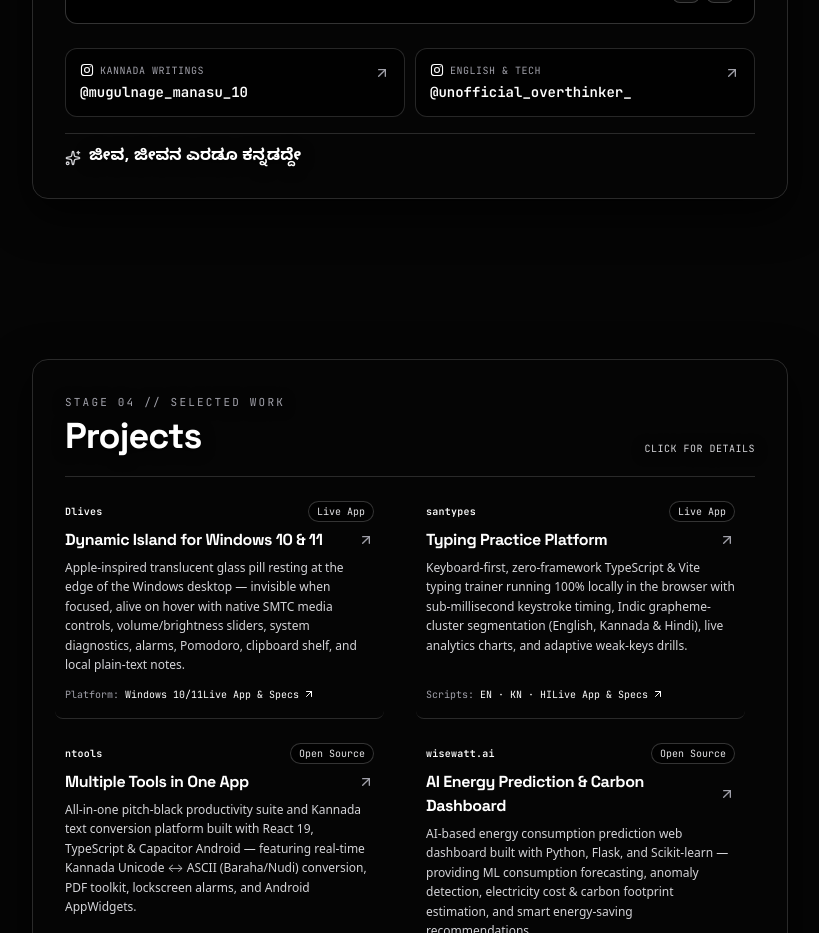
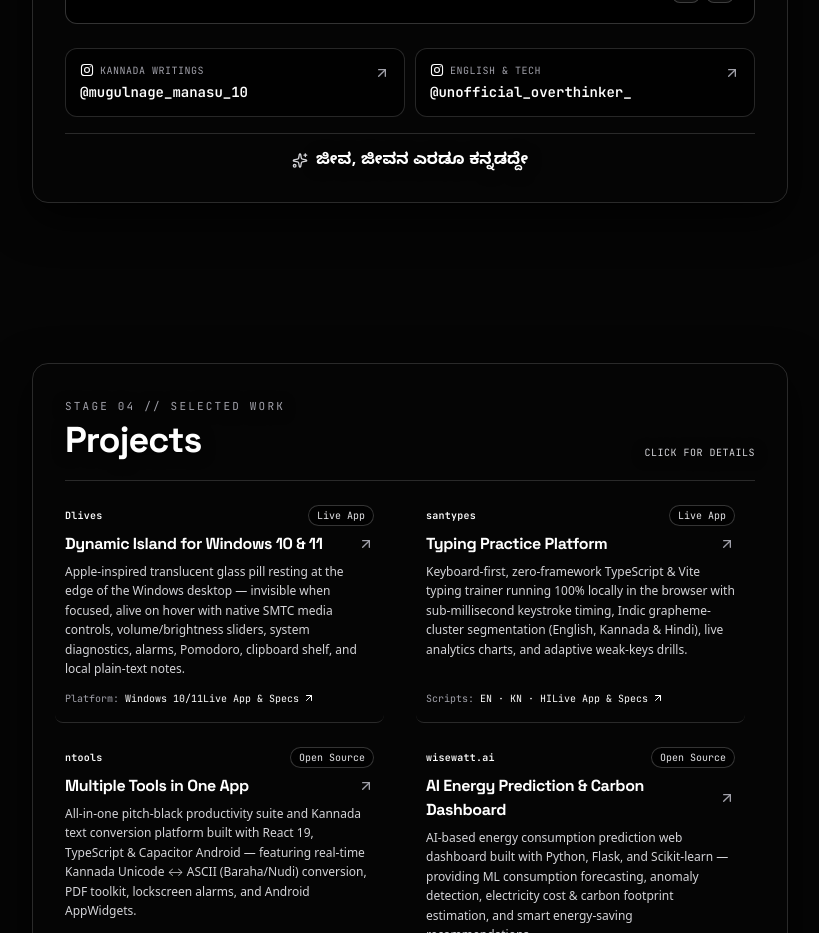
Before and after one commit to suhas-hoskere/portfolio, a React (Vite) app: page / in a window 1280 px wide. Shown: the part 3660-4593 px from the top of the page, without its empty margins (48-867 px from the left). Built offline with nearby package versions, Linux system fonts and the light colour scheme.

Commit message:
Center and optically align Kannada signature line with sparkle icon

```diff
--- a/src/components/FlightMissionOverlays.tsx
+++ b/src/components/FlightMissionOverlays.tsx
@@ -436,9 +436,9 @@ export const FlightMissionOverlays: React.FC<FlightMissionOverlaysProps> = React
                   </a>
                 </div>
 
-                <div className="pt-3 border-t border-white/15 flex items-center">
-                  <span className="font-kannada text-sm sm:text-base font-semibold text-white flex items-center gap-2">
-                    <Sparkles className="w-4 h-4 text-zinc-300 shrink-0" />
+                <div className="pt-4 border-t border-white/15 flex items-center justify-center">
+                  <span className="font-kannada text-sm sm:text-base font-semibold text-white inline-flex items-center justify-center gap-2 leading-none">
+                    <Sparkles className="w-4 h-4 text-zinc-300 shrink-0 -translate-y-[1.5px]" />
                     <span>ಜೀವ, ಜೀವನ ಎರಡೂ ಕನ್ನಡದ್ದೇ</span>
                   </span>
                 </div>
```
